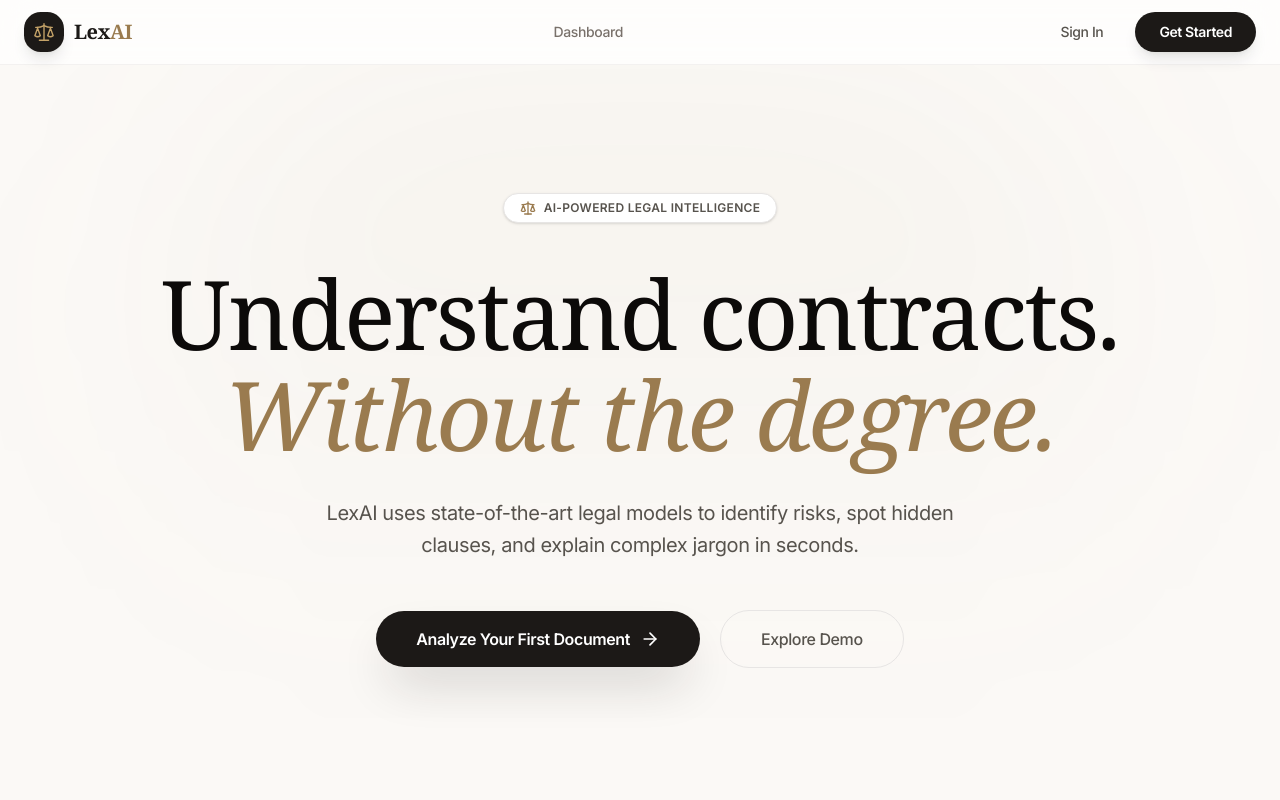
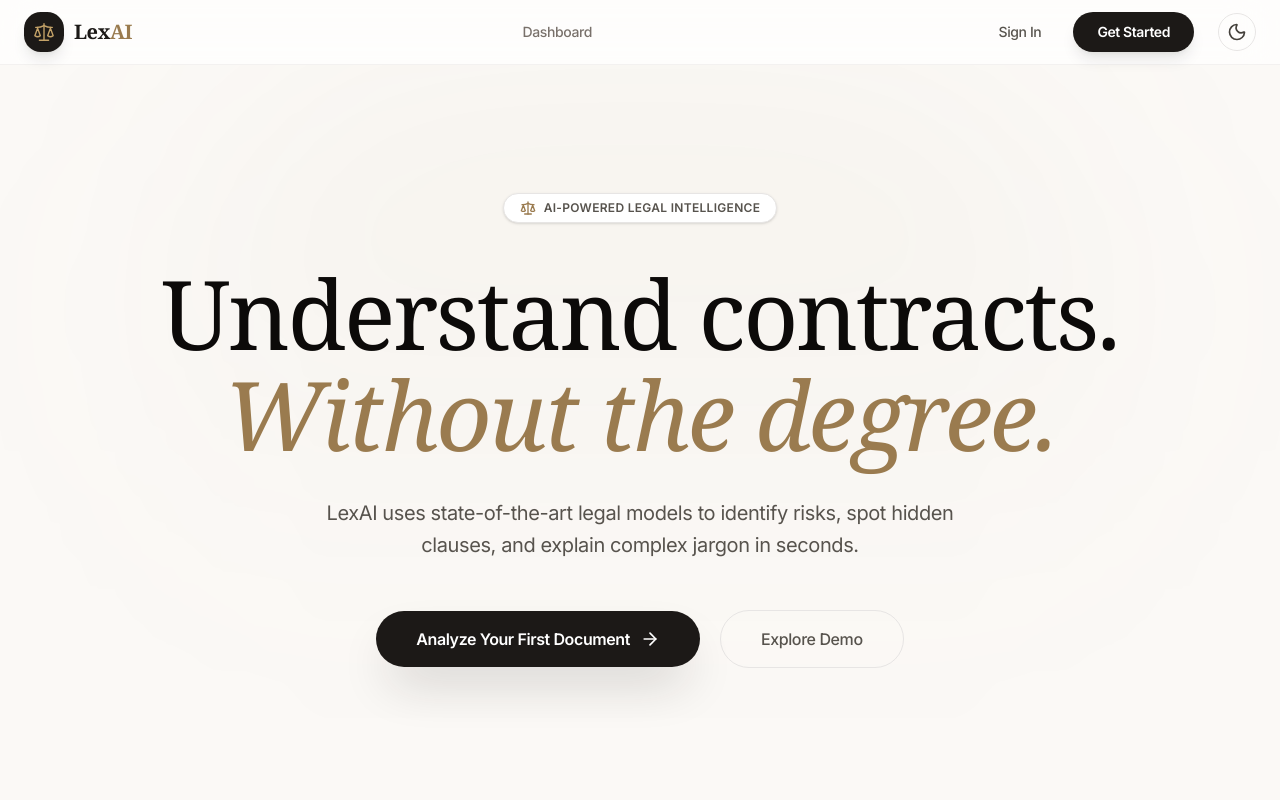
Before and after one commit to AdityaNair-jpg/LexAI, a Next.js app: page / in a window 1280 px wide. Shown: the top 800 px of the page. Built offline with nearby package versions, Linux system fonts and the light colour scheme; no server answers.

Commit message:
Implemented dark mode toggle in Navbar

```diff
--- a/components/navbar.tsx
+++ b/components/navbar.tsx
@@ -1,13 +1,46 @@
 "use client";
+import React from "react";
 
 import Link from "next/link";
 import { usePathname } from "next/navigation";
 import { UserButton, useUser } from "@clerk/nextjs";
-import { Scale } from "lucide-react";
+import { Scale, Sun, Moon } from "lucide-react";
 
 export function Navbar() {
   const pathname = usePathname();
   const { isSignedIn, isLoaded } = useUser();
+
+  // Theme state (dark mode) with persistence
+  const [isDark, setIsDark] = React.useState(false);
+
+  // Initialize theme based on localStorage or prefers-color-scheme
+  React.useEffect(() => {
+    const saved = typeof window !== "undefined" ? localStorage.getItem("lexai-theme") : null;
+    if (saved === "dark") {
+      setIsDark(true);
+      document.documentElement.classList.add("dark");
+    } else if (saved === "light") {
+      setIsDark(false);
+      document.documentElement.classList.remove("dark");
+    } else {
+      const prefersDark = window.matchMedia && window.matchMedia("(prefers-color-scheme: dark)").matches;
+      setIsDark(prefersDark);
+      if (prefersDark) document.documentElement.classList.add("dark");
+      else document.documentElement.classList.remove("dark");
+    }
+  }, []);
+
+  const toggleTheme = () => {
+    const next = !isDark;
+    setIsDark(next);
+    if (next) {
+      document.documentElement.classList.add("dark");
+      localStorage.setItem("lexai-theme", "dark");
+    } else {
+      document.documentElement.classList.remove("dark");
+      localStorage.setItem("lexai-theme", "light");
+    }
+  };
 
   return (
     <nav className="sticky top-0 z-50 w-full border-b border-stone-200/50 bg-white/70 backdrop-blur-xl">
@@ -60,6 +93,18 @@ export function Navbar() {
               >
                 Get Started
               </Link>
+              {/* Theme toggle button */}
+              <button
+                aria-label="Toggle dark mode"
+                onClick={toggleTheme}
+                className="p-2 rounded-full border border-stone-200 hover:bg-stone-100 transition-colors ml-2"
+              >
+                {isDark ? (
+                  <Sun className="w-5 h-5 text-stone-700" />
+                ) : (
+                  <Moon className="w-5 h-5 text-stone-700" />
+                )}
+              </button>
             </>
           ) : null}
         </div>
```
